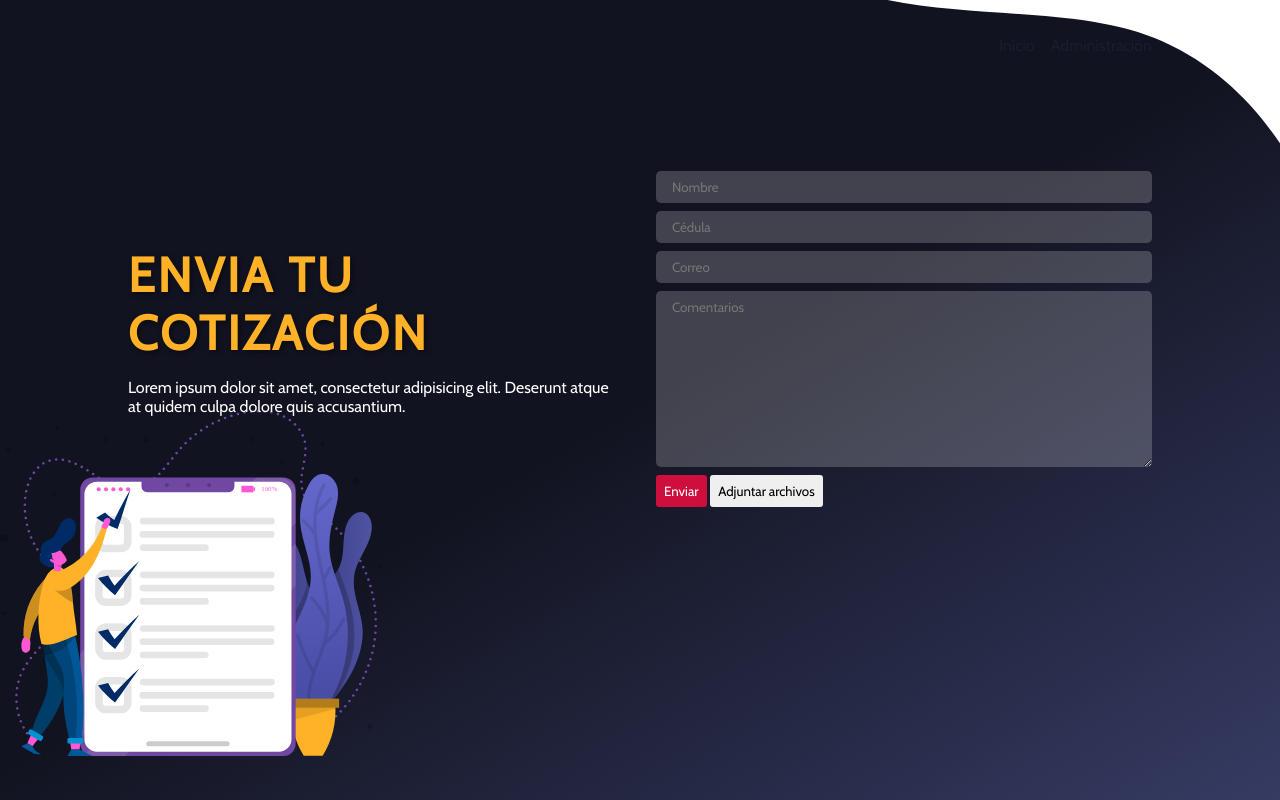
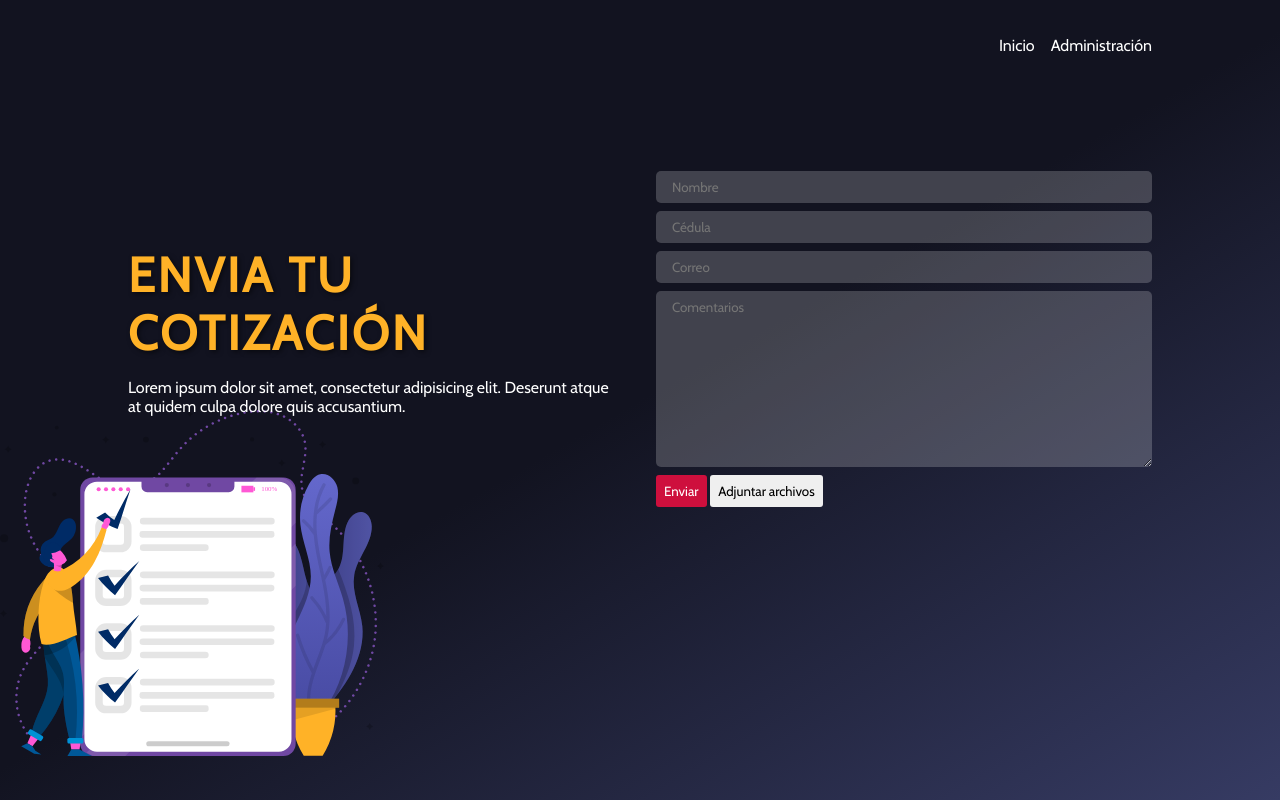
Before and after one commit to czabala847/cotizacion, a PHP site: page / in a window 1280 px wide. Run offline with PHP 8.4, Linux system fonts and the light colour scheme.

Commit message:
Quitando franja blanca del hero

```diff
--- a/src/css/style.css
+++ b/src/css/style.css
@@ -34,19 +34,6 @@ figure {
   display: grid;
   -ms-grid-rows: 90px 1fr;
       grid-template-rows: 90px 1fr;
-}
-
-.mask-hero {
-  background: url("../assets/SVG/mask-header-hero.svg") no-repeat;
-  background-size: 50%;
-  background-position-y: -30%;
-  background-position-x: 110%;
-}
-
-@media only screen and (max-width: 840px) {
-  .mask-hero {
-    background-size: 40%;
-  }
 }
 
 /*-----------------------------------------*\
@@ -155,7 +142,7 @@ textarea {
 }
 
 .header-menu__list--link {
-  color: #1a1c30;
+  color: #fff;
   text-decoration: none;
   padding-left: 1rem;
   -webkit-transition: 0.3s;
--- a/src/sass/base/_global.scss
+++ b/src/sass/base/_global.scss
@@ -21,15 +21,12 @@ figure {
   grid-template-rows: $header-height 1fr;
 }
 
-.mask-hero {
-  background: url("../assets/SVG/mask-header-hero.svg") no-repeat;
-  background-size: 50%;
-  background-position-y: -30%;
-  background-position-x: 110%;
-}
+// .mask-hero {
+//   background: url("../assets/SVG/mask-header-hero.svg") no-repeat;
+//   background-size: 50%;
+//   background-position-y: -30%;
+//   background-position-x: 110%;
+// }
 
 @media only screen and (max-width: 840px) {
-  .mask-hero {
-    background-size: 40%;
-  }
 }
--- a/src/sass/layout/_header.scss
+++ b/src/sass/layout/_header.scss
@@ -23,7 +23,7 @@
     @include m-flex(flex-end);
 
     &--link {
-      color: $color-purple;
+      color: $color-white;
       text-decoration: none;
       padding-left: 1rem;
       transition: 0.3s;
```
Also changed, not shown: index.html (+4 -11 lines), 1 other file.
